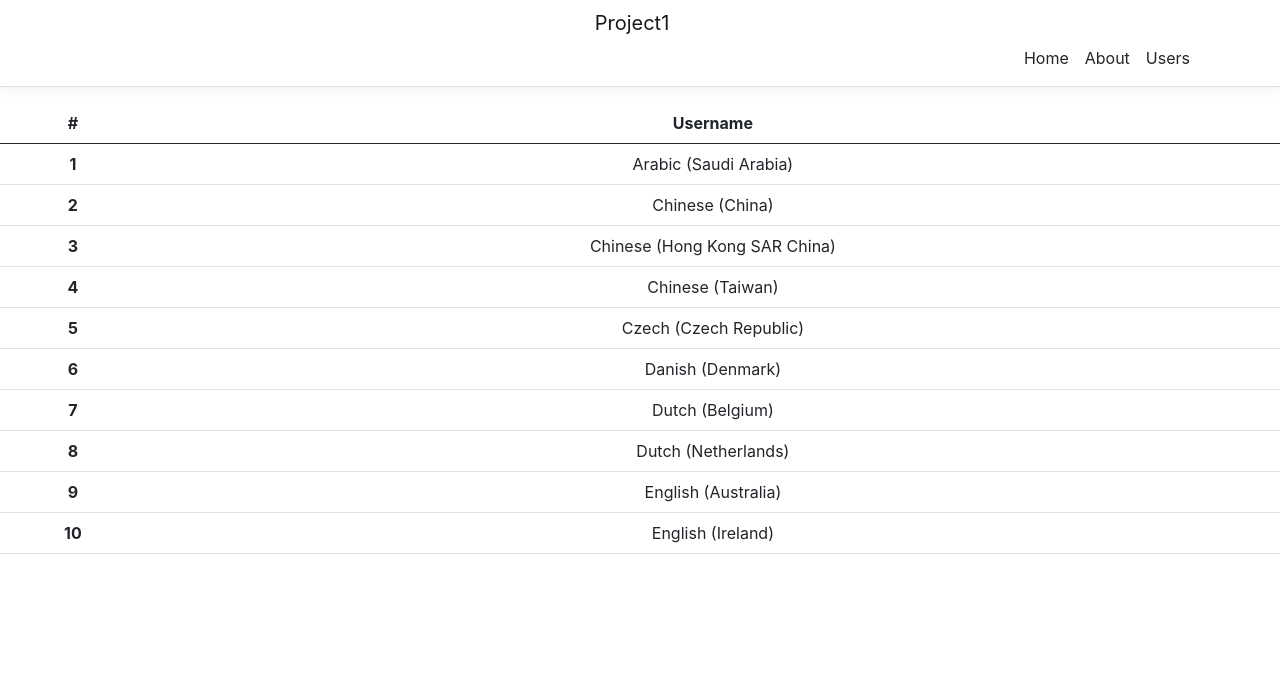
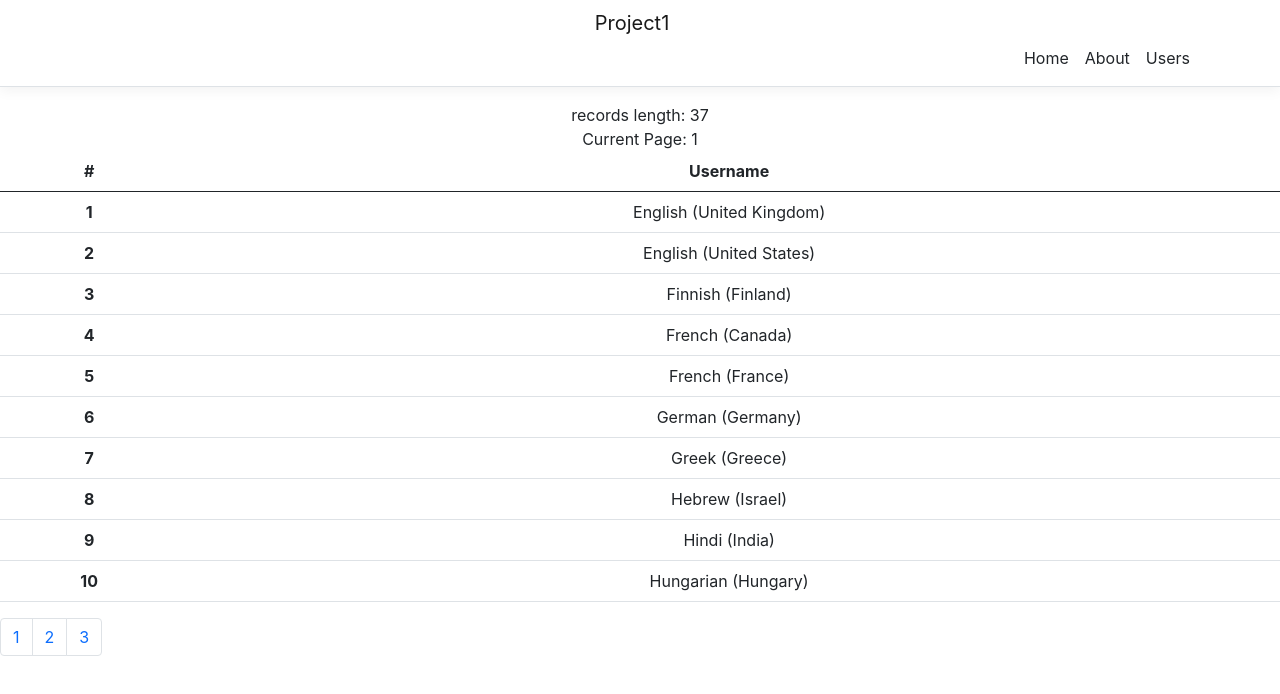
Before and after one commit to kunzhehong/react-start-from-scratch-typescript, a React (Create React App) app: page /users in a window 1280 px wide. Shown: the top 694 px of the page. Built offline with nearby package versions, Linux system fonts and the light colour scheme.

Commit message:
[wip] add pagination to Users table

```diff
--- a/src/components/Users.tsx
+++ b/src/components/Users.tsx
@@ -1,17 +1,30 @@
-import React from 'react';
-import { Table } from 'reactstrap';
+import React, { useState } from 'react';
+import { Table, Pagination, PaginationItem, PaginationLink } from 'reactstrap';
 import { UserList } from '../data/UserList';
 
 export function Users() {
-    let userData = UserList.map((item, index)=>
+    const [pageIndex, setCurrentPage] = useState(1)
+
+    let userData = UserList.slice(11, 21).map((item, index) => {
+        // To get range of array items, Use array.slice(start: int, end: int)
+        return <tr key={index}><th scope='row'>{index + 1}</th><td>{item.title}</td></tr>
+    })
+
+    // downlevelIteration: [...Array(10).keys()].map((index)=> ++index )
+    let span: number = Math.floor(UserList.length / 10)
+    let pageList = Array.from(Array(span).keys()).map((i)=>
     {
-        if (index < 10)
-        {
-            return <tr><th scope='row'>{index + 1}</th><td>{item.title}</td></tr>
-        }
+        ++i
+        return <PaginationItem><PaginationLink href="#">{i}</PaginationLink></PaginationItem>
     })
+
+    console.log(pageList)
+
     return (
         <>
+            records length: {UserList.length}
+            <br/>
+            Current Page: {pageIndex}
             <Table>
                 <thead>
                     <tr>
@@ -27,6 +40,9 @@ export function Users() {
                     {userData}
                 </tbody>
             </Table>
+            <Pagination>
+                {pageList}
+            </Pagination>
         </>
     );
 }
```
